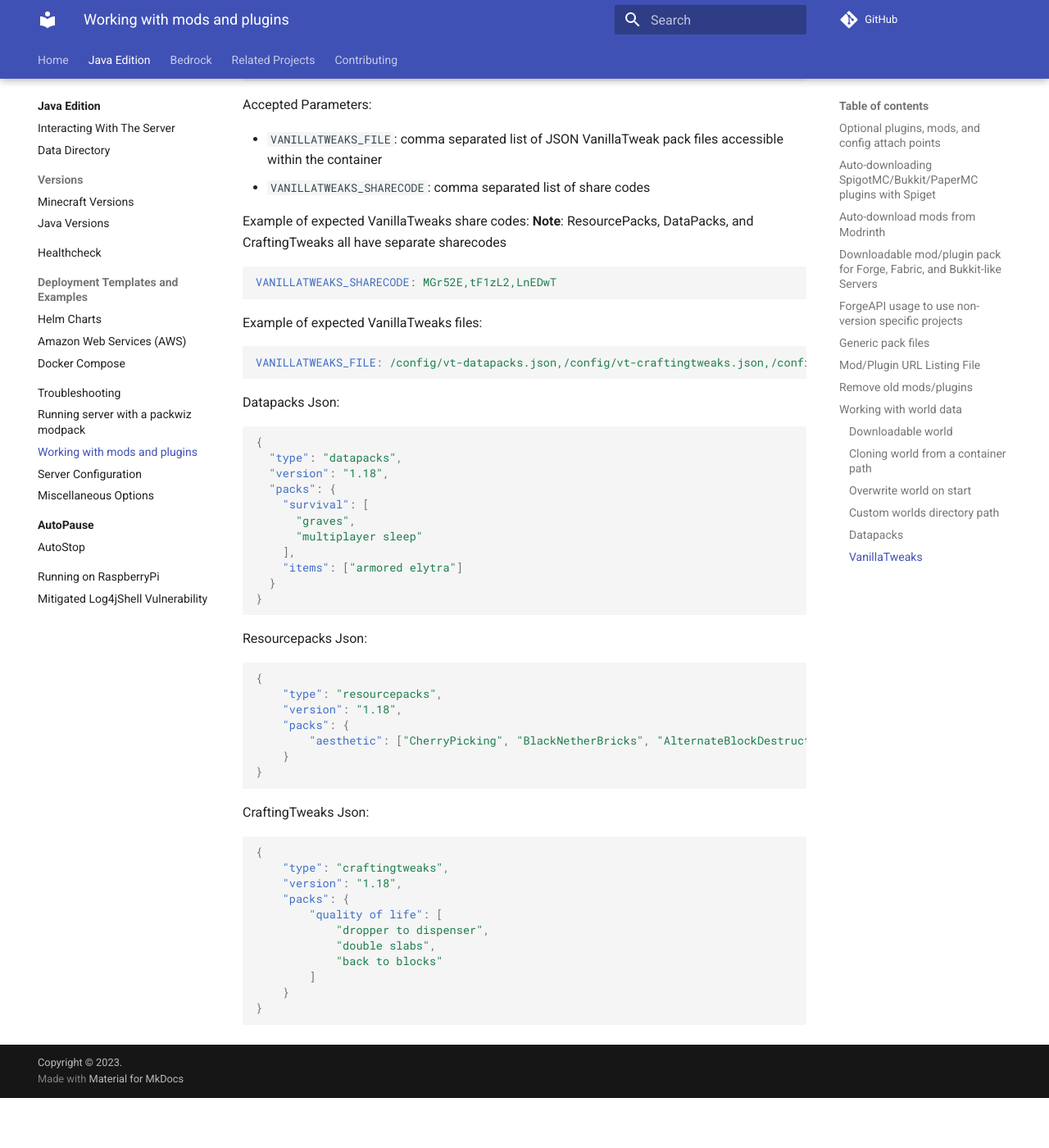
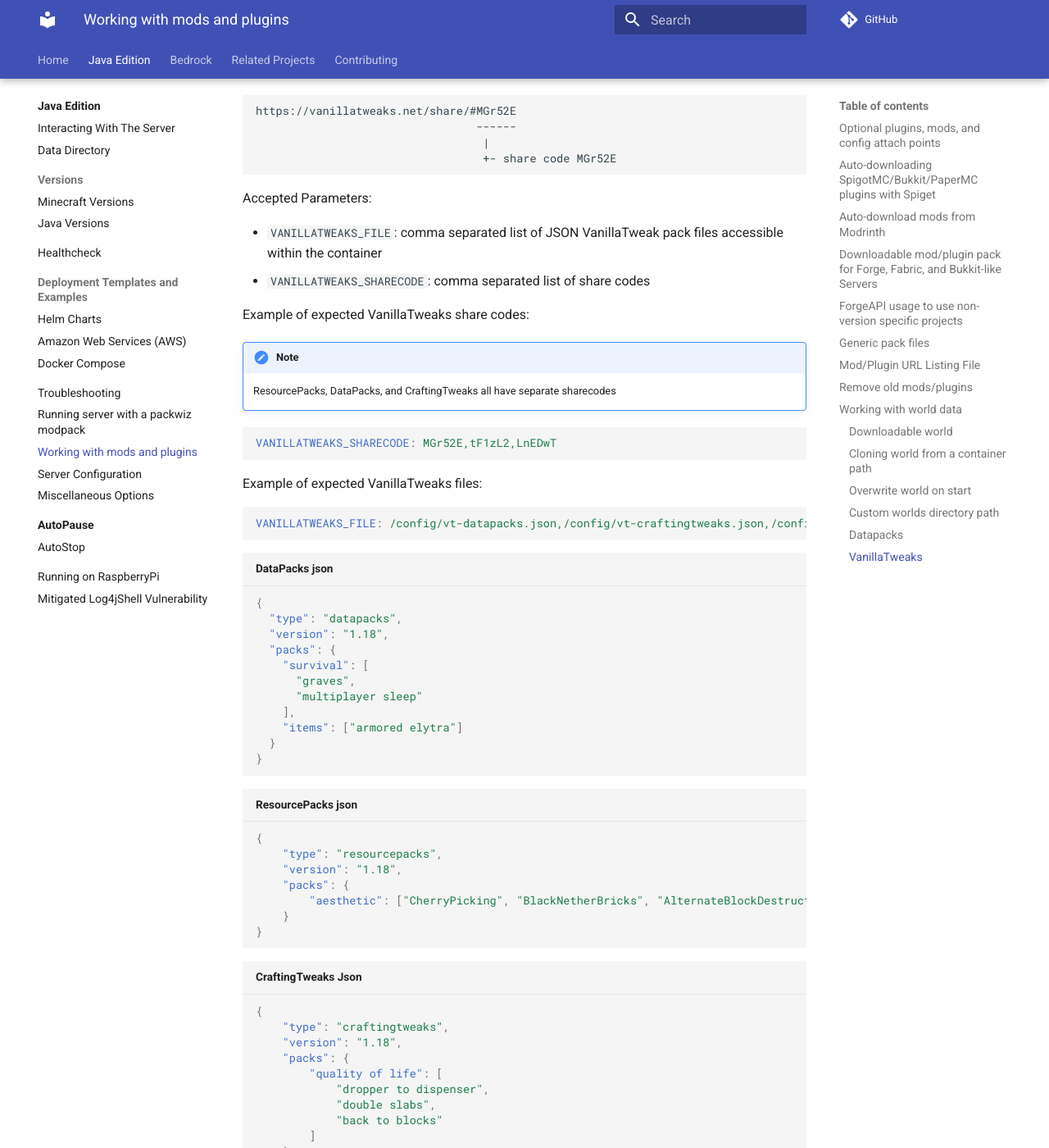
Before and after one commit to camalot/mkdocs-test, an MkDocs documentation site: the page built from docs/java/mods-plugins/index.md, in a window 1280 px wide and 1400 px high, scrolled down 8492 px. Shown: the whole window at 82% size. Built offline with MkDocs 1.6.1 and Material for MkDocs 9.7.7, drawn with Linux system fonts in a browser that asks for light colours; comment, search, counter and statistics services are not loaded; before the commit the page ends 9831 px from its top, so only the background shows below that.

Commit message:
formatting

````diff
--- a/docs/java/mods-plugins/index.md
+++ b/docs/java/mods-plugins/index.md
@@ -197,9 +197,13 @@
 
     docker run -d -e WORLD=http://www.example.com/worlds/MySave.zip ...
 
-**NOTE:** This URL must be accessible from inside the container. Therefore, you should use an IP address or a globally resolvable FQDN, or else the name of a linked container.
+!!! note
 
-**NOTE:** If the archive contains more than one `level.dat`, then the one to select can be picked with `WORLD_INDEX`, which defaults to 1.
+    This URL must be accessible from inside the container. Therefore, you should use an IP address or a globally resolvable FQDN, or else the name of a linked container.
+
+!!! note
+
+    If the archive contains more than one `level.dat`, then the one to select can be picked with `WORLD_INDEX`, which defaults to 1.
 
 ### Cloning world from a container path
 
@@ -221,12 +225,14 @@
 ### Custom worlds directory path
 To set a custom worlds directory for the Multiverse plugin on a baremetal server, you'd pass the `--world-dir` argument after the jar file.
 In order to accomplish the same in a containerized server, set the `EXTRA_ARGS` environment variable in your command line or docker compose yaml to the same argument string. For example:
+
 ```
 docker run -d -e EXTRA_ARGS='--world-dir ./worlds/'
 ```
 `--world-container`, `-W`, and `--universe` are aliases to `--world-dir` and can also be used.
 
 ### Datapacks
+
 Datapacks can be installed in a similar manner to mods/plugins. There are many environment variables which function in the same way they do for [mods](#working-with-mods-and-plugins):
 
 * `DATAPACKS`: comma-separated list of zip file URL, zip file in container, or directory in container
@@ -257,20 +263,22 @@
 - `VANILLATWEAKS_SHARECODE`: comma separated list of share codes
 
 Example of expected VanillaTweaks share codes:
-  **Note**: ResourcePacks, DataPacks, and CraftingTweaks all have separate sharecodes
 
-```yaml
+!!! note
+
+    ResourcePacks, DataPacks, and CraftingTweaks all have separate sharecodes
+
+``` yaml
 VANILLATWEAKS_SHARECODE: MGr52E,tF1zL2,LnEDwT
 ```
 
 Example of expected VanillaTweaks files:
 
-```yaml
+``` yaml
 VANILLATWEAKS_FILE: /config/vt-datapacks.json,/config/vt-craftingtweaks.json,/config/vt-resourcepacks.json
 ```
 
-Datapacks Json:
-```json
+``` json title="DataPacks json"
 {
   "type": "datapacks",
   "version": "1.18",
@@ -284,8 +292,7 @@
 }
 ```
 
-Resourcepacks Json:
-```json
+``` json title="ResourcePacks json"
 {
     "type": "resourcepacks",
     "version": "1.18",
@@ -295,8 +302,8 @@
 }
 ```
 
-CraftingTweaks Json:
-```json
+
+``` json title="CraftingTweaks Json"
 {
     "type": "craftingtweaks",
     "version": "1.18",
````
Also changed, not shown: docs/java/deployment/docker-compose.md (+1 -1 lines), docs/java/deployment/helmcharts.md (+2 -2 lines).
